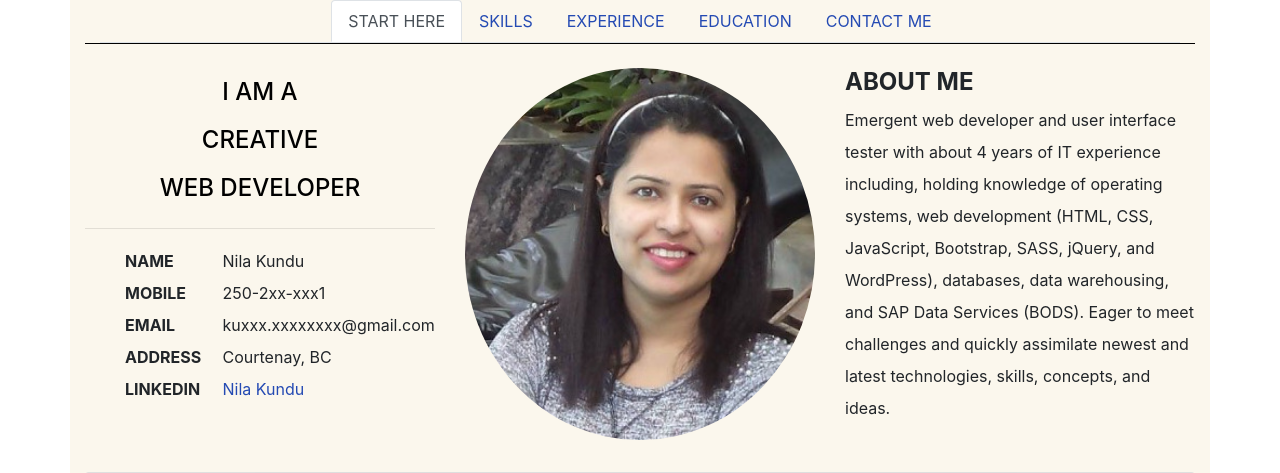
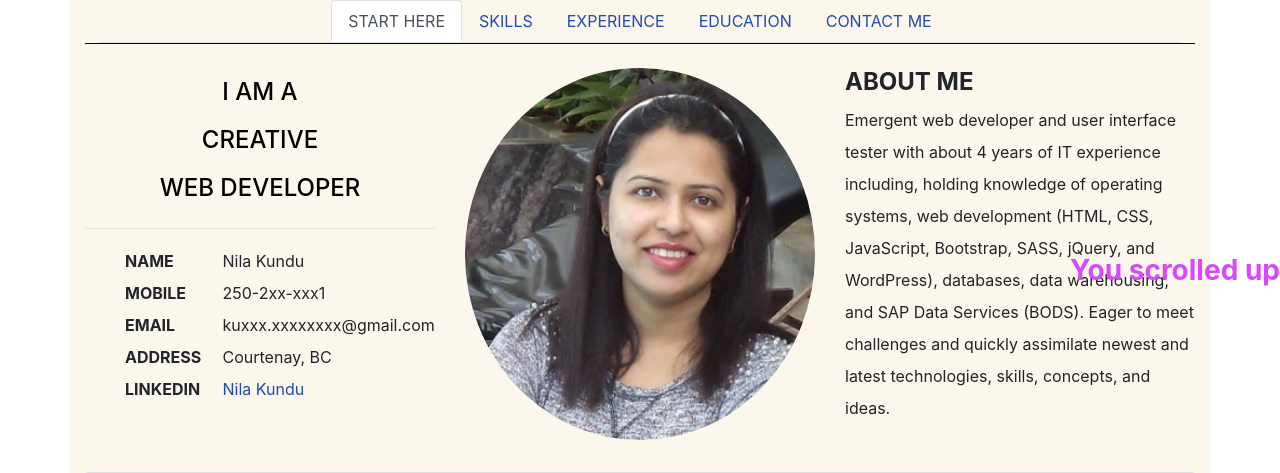
Before and after one commit to imgstudent/nilaGH.github.io, a PHP site: page / in a window 1280 px wide; the page is wider, and only the part inside the window is pictured. Shown: the part 504-977 px from the top of that part. Run offline with PHP 8.4, Linux system fonts and the light colour scheme; some libraries are stand-ins or nearby versions.

Commit message:
Saved changes - May 22, 2020
Improved the navigation menus and implemented the scrolling event.

```diff
--- a/customJS.js
+++ b/customJS.js
@@ -29,4 +29,16 @@ $(document).ready(function() {
             }
         });
     });
+
+    // Scroll event for scrolling up and down
+    let lastScrollTop = 0;
+    $(window).scroll(function(event) {
+        let currentScrollPosition = $(this).scrollTop();
+        if(currentScrollPosition > lastScrollTop) {
+            $('#scrollEvent').text('You scrolled down');
+        } else {
+            $('#scrollEvent').text('You scrolled up');
+        }
+        lastScrollTop = currentScrollPosition;
+    });
 });
--- a/customStyles.css
+++ b/customStyles.css
@@ -18,6 +18,16 @@ a {
     margin: 1.5em 0;
     border-top: 1px solid black;
     border-bottom: 1px solid black;
+}
+
+#navigation nav > a:hover {
+    font-weight: bold;
+    background-color: #FFA767;
+}
+
+#navigation .btn-group a:hover {
+    font-weight: bold;
+    background-color: #fbf7ed;
 }
 
 #summary > h4 {
@@ -54,12 +64,14 @@ a {
   display: block;
   position: relative;
 }
+
 .mb-0 > button:before {
   content: "\f078"; /* fa-chevron-down */
   font-family: 'FontAwesome';
   position: absolute;
   right: 0;
 }
+
 .mb-0 > button[aria-expanded="true"]:before {
   content: "\f077"; /* fa-chevron-up */
 }
@@ -205,6 +217,15 @@ a {
     display: table;
 } */
 
+#scrollEvent {
+    position: fixed;
+    bottom: 0;
+    right: 0;
+    z-index: 2;
+    color: #DB47FC;
+    font-weight: bold;
+}
+
 @media only screen and (max-width: 600px) {
     #navigation nav {
         display: none;
--- a/index.html
+++ b/index.html
@@ -567,6 +567,8 @@
     </div>
   </div>
 
+  <h3 class="text-center" id="scrollEvent"></h3>
+
   <!-- jQuery first, then Popper.js, then Bootstrap JS -->
   <script src="https://code.jquery.com/jquery-3.3.1.slim.min.js"
     integrity="sha384-q8i/X+965DzO0rT7abK41JStQIAqVgRVzpbzo5smXKp4YfRvH+8abtTE1Pi6jizo"
```
